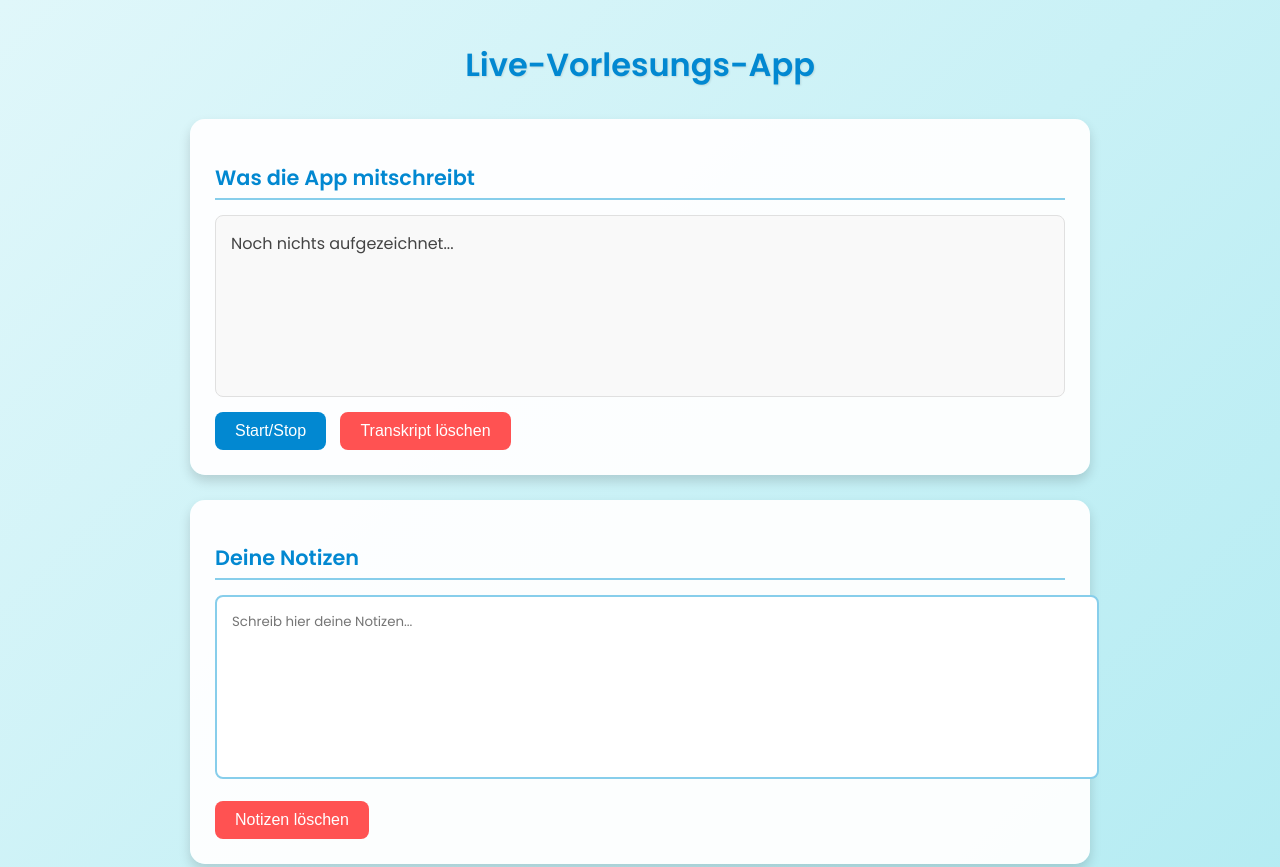
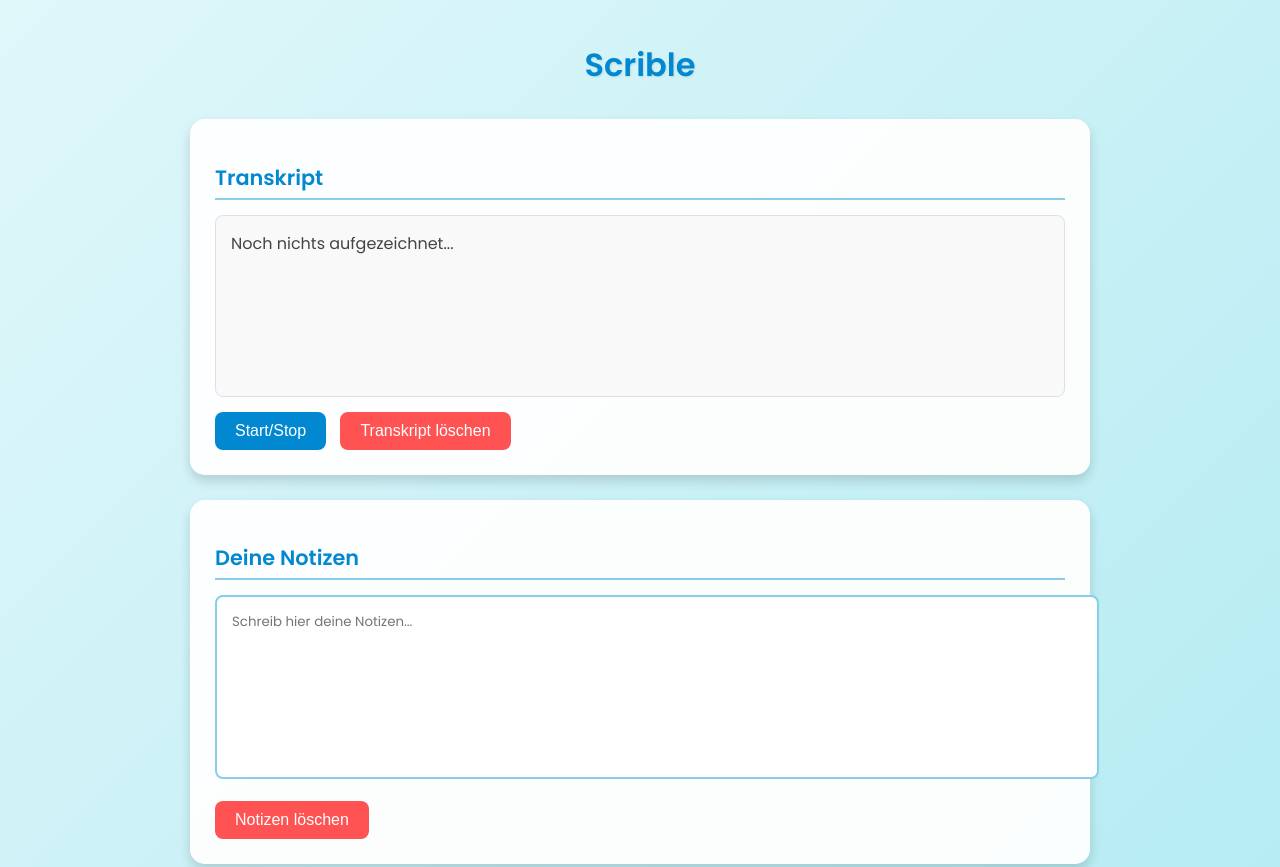
Before and after one commit to Uruskus/Sribble, a website: page index.html in a window 1280 px wide. Shown: the top 867 px of the page. Drawn offline with Linux system fonts and the light colour scheme; no server answers.

Commit message:
Text opti

```diff
--- a/index.html
+++ b/index.html
@@ -2,7 +2,7 @@
 <html lang="de">
 <head>
   <meta charset="UTF-8">
-  <title>Meine Vorlesungs-App</title>
+  <title>Sribble</title>
   <link href="https://fonts.googleapis.com/css2?family=Poppins:wght@400;600&display=swap" rel="stylesheet">
   <style>
     body {
@@ -125,11 +125,11 @@
 </head>
 <body>
   <div class="container">
-    <h1>Live-Vorlesungs-App</h1>
+    <h1>Scrible</h1>
 
     <!-- Transkript-Bereich -->
     <div class="box">
-      <h2>Was die App mitschreibt</h2>
+      <h2>Transkript</h2>
       <div id="transcript">Noch nichts aufgezeichnet...</div>
       <button onclick="toggleRecording()">Start/Stop</button>
       <button class="delete-btn" onclick="clearTranscript()">Transkript löschen</button>
@@ -156,7 +156,7 @@
     let recognition;
     let fullTranscript = '';
 
-    // Backend-URL (lokal oder gehostet)
+    // Backend-URL
     const BACKEND_URL = 'https://scribble-harc.onrender.com'; // Ersetze mit der Render-URL, wenn online
 
     function toggleRecording() {
```
